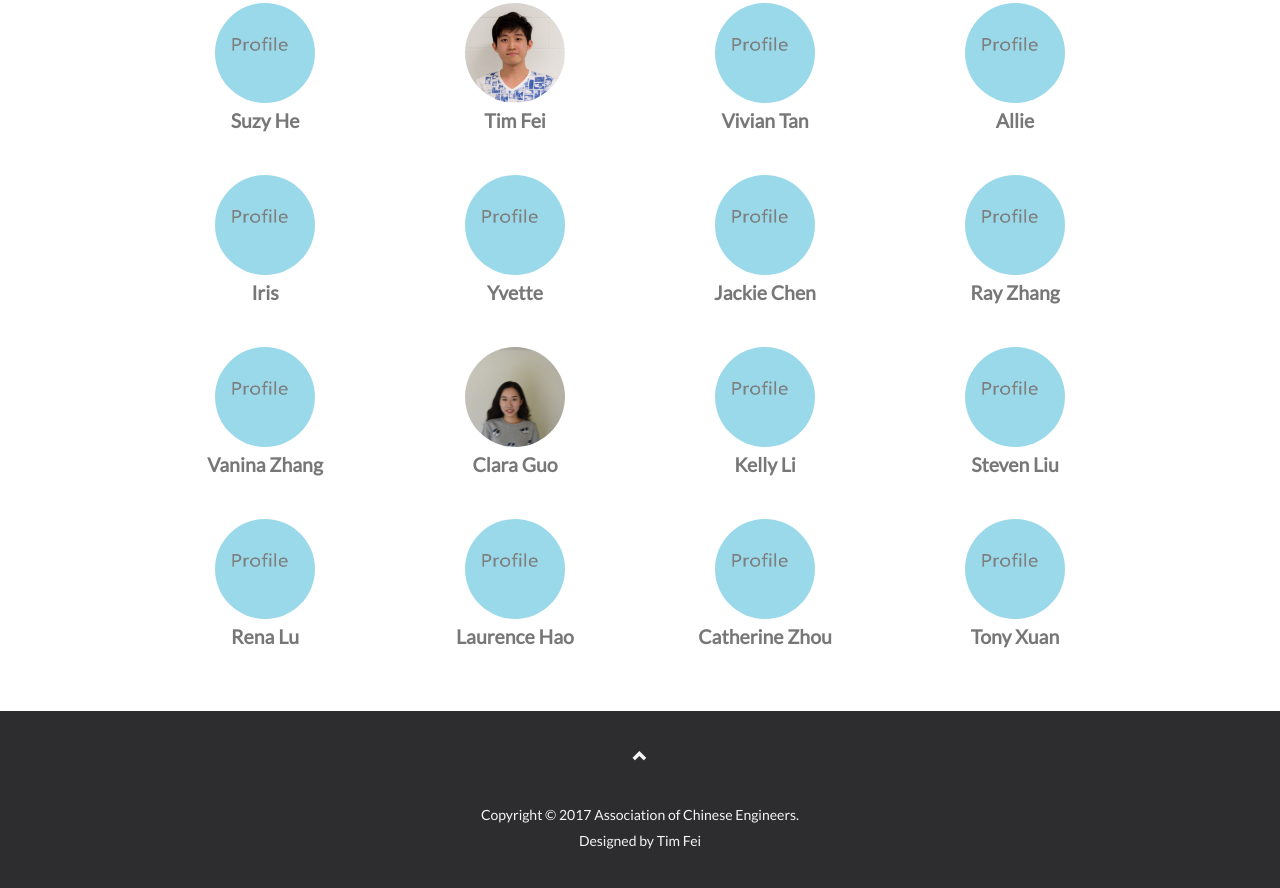
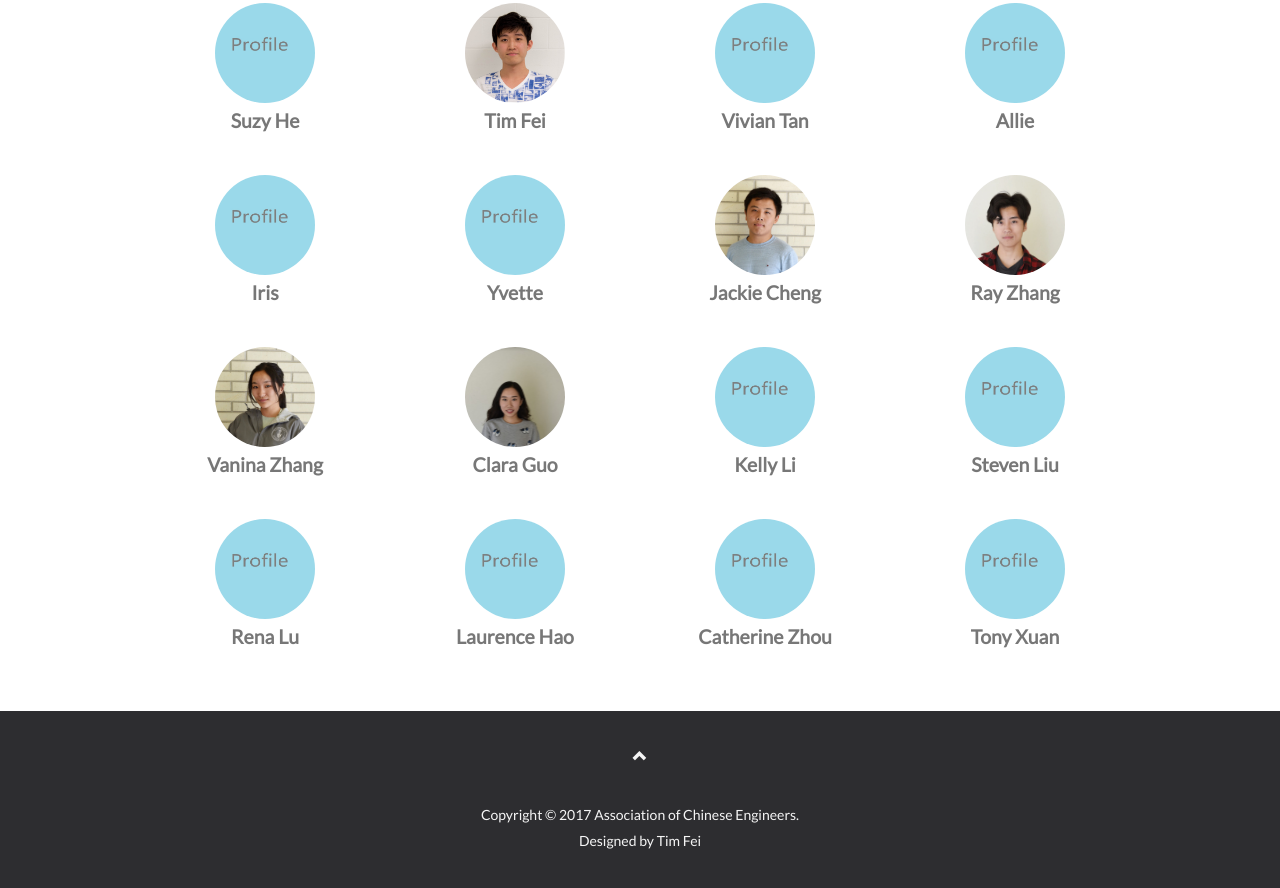
Before and after one commit to utace2017/utace2017.github.io, a plain HTML site: page our_team.html in a window 1280 px wide. Shown: the part 3655-4543 px from the top of the page. Drawn offline with nearby package versions, Linux system fonts and the light colour scheme; a script that the page names is missing.

Commit message:
added 3 people

```diff
--- a/our_team.html
+++ b/our_team.html
@@ -575,16 +575,16 @@
 
   <div class="col-sm-3">
     <a href="#demo4" data-toggle="collapse">
-      <img src="images/logo_profile.jpg" class="img-circle person" alt="Random Name" width="100" height="100">
+      <img src="images/jackie.jpg" class="img-circle person" alt="Random Name" width="100" height="100">
     </a>
     <br>
-    <p class="text-center"><strong>Jackie Chen</strong></p><br>
+    <p class="text-center"><strong>Jackie Cheng</strong></p><br>
   </div>
 
 
   <div class="col-sm-3">
     <a href="#demo4" data-toggle="collapse">
-      <img src="images/logo_profile.jpg" class="img-circle person" alt="Random Name" width="100" height="100">
+      <img src="images/ray.jpg" class="img-circle person" alt="Random Name" width="100" height="100">
     </a>
     <br>
     <p class="text-center"><strong>Ray Zhang</strong></p><br>
@@ -596,7 +596,7 @@
 
  <div class="col-sm-3">
   <a href="#demo4" data-toggle="collapse">
-    <img src="images/logo_profile.jpg" class="img-circle person" alt="Random Name" width="100" height="100">
+    <img src="images/vanina.jpg" class="img-circle person" alt="Random Name" width="100" height="100">
   </a>
   <br>
   <p class="text-center"><strong>Vanina Zhang</strong></p><br>
```
Also changed, not shown: images/jackie.jpg (added), images/ray.jpg (added), images/vanina.jpg (added).
